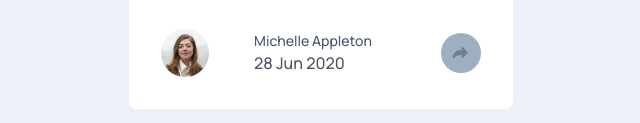
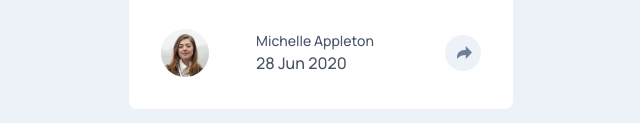
Before and after one commit to Jlovellealfeche/article-component, a plain HTML site: page index.html in a window 1280 px wide. Shown: the part 597-720 px from the top of the page, without its empty margins (319-959 px from the left). Drawn offline with nearby package versions, Linux system fonts and the light colour scheme.

Commit message:
Update index.html

```diff
--- a/index.html
+++ b/index.html
@@ -29,7 +29,7 @@
           <h3 class="text-sm font-medium">Michelle Appleton</h3>
           <span class="text-gray-600  ">28 Jun 2020</span>
         </div>
-        <button class="btn bg-[#9eafc2] w-10 h-10 rounded-full"><img src="images/icon-share.svg" class="ml-3" alt="Arrow button SVG for sharing">
+        <button class="btn bg-[#ecf2f8] w-9 h-9 rounded-full"><img src="images/icon-share.svg" class="ml-3" alt="Arrow button SVG for sharing">
           <a src=""></a>
         </button>
       </div>
```
